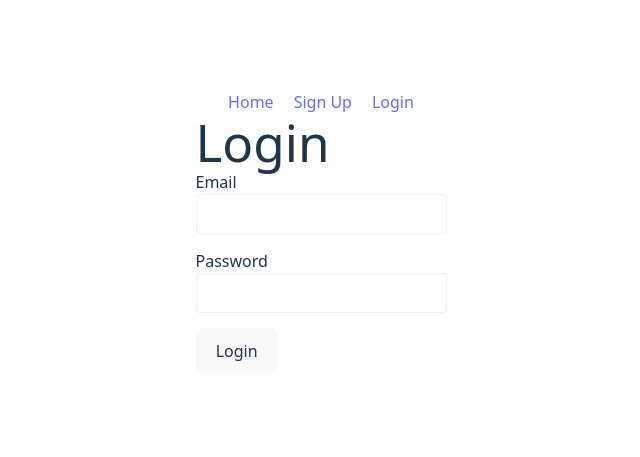
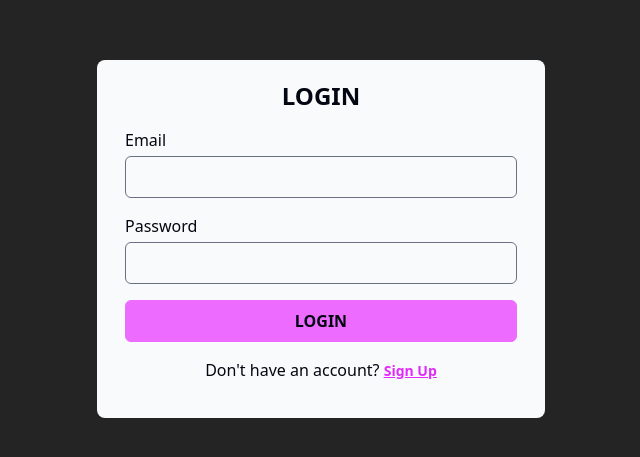
Before and after one commit to christian-harsana/music-sheet-catalog, a React (Vite) app: page /login in a window 1280 px wide. Shown: the part 161-618 px from the top of the page, without its empty margins (319-959 px from the left). Built offline with nearby package versions, Linux system fonts and the light colour scheme.

Commit message:
Reset styling and tidy up login page styling

```diff
--- a/src/App.css
+++ b/src/App.css
@@ -1,6 +1,3 @@
-#root {
-  max-width: 1280px;
-  margin: 0 auto;
-  padding: 2rem;
-  text-align: center;
-}
+/* #root {
+  min-height: inherit;
+} */
--- a/src/App.tsx
+++ b/src/App.tsx
@@ -60,14 +60,16 @@ const Navigation = () => {
 // COMPONENT
 function App() {
 
+  const {isAuthenticated} = useContext(AuthContext);
+
   return (
     <BrowserRouter>
       <AuthProvider>
         <UIProvider>
-          <Navigation />
+          { isAuthenticated && <Navigation /> }
 
           <Routes>
-            <Route index element={<Home />} />
+            <Route index element={<ProtectedRoute><Home /></ProtectedRoute>} />
             <Route path="settings" element={<ProtectedRoute><Settings /></ProtectedRoute>} />
             <Route path="profile" element={<ProtectedRoute><Profile /></ProtectedRoute>} />
             <Route path="login" element={<Login />} />
--- a/src/components/IconSpinner.tsx
+++ b/src/components/IconSpinner.tsx
@@ -1,6 +1,6 @@
 export default function IconSpinner () {
     return (
-        <svg xmlns="http://www.w3.org/2000/svg" viewBox="0 0 512 512" width="20" className="fill-white animate-spin">
+        <svg xmlns="http://www.w3.org/2000/svg" viewBox="0 0 512 512" width="20" className="fill-gray-950 animate-spin">
             {/* !Font Awesome Free v7.1.0 by @fontawesome - https://fontawesome.com License - https://fontawesome.com/license/free Copyright 2025 Fonticons, Inc.*/ }
             <path d="M222.7 32.1c5 16.9-4.6 34.8-21.5 39.8-79.3 23.6-137.1 97.1-137.1 184.1 0 106 86 192 192 192s192-86 192-192c0-86.9-57.8-160.4-137.1-184.1-16.9-5-26.6-22.9-21.5-39.8s22.9-26.6 39.8-21.5C434.9 42.1 512 140 512 256 512 397.4 397.4 512 256 512S0 397.4 0 256c0-116 77.1-213.9 182.9-245.4 16.9-5 34.8 4.6 39.8 21.5z"/>
         </svg>
--- a/src/index.css
+++ b/src/index.css
@@ -3,10 +3,9 @@
 :root {
   font-family: system-ui, Avenir, Helvetica, Arial, sans-serif;
   line-height: 1.5;
-  font-size: 10px;
+  /* font-size: 10px; */
   font-weight: 400;
-
-  color-scheme: light dark;
+  /* color-scheme: light dark; */
   color: rgba(255, 255, 255, 0.87);
   background-color: #242424;
 
@@ -16,7 +15,46 @@
   -moz-osx-font-smoothing: grayscale;
 }
 
-a {
+body {
+  margin: 0;
+  /* display: flex;
+  place-items: center stretch; */
+  font-size: 1rem;
+  min-width: 320px;
+  min-height: 100vh;
+}
+
+/* h1 {
+  font-size: 1.875rem;
+  line-height: 1.1;
+}
+
+h2 {
+  font-size: 1.5rem;
+  line-height: 1.1;
+}
+
+h3 {
+  font-size: 1.25rem;
+}
+
+h4 {
+  font-size: 1rem;
+}
+
+h5 {
+  font-size: 0.875rem;
+}
+
+h6 {
+  font-size: 0.75rem;
+} */
+
+button {
+  cursor: pointer;
+}
+
+/* a {
   font-weight: 500;
   color: #646cff;
   text-decoration: inherit;
@@ -26,21 +64,9 @@ a:hover {
   color: #535bf2;
 }
 
-body {
-  margin: 0;
-  display: flex;
-  place-items: center;
-  font-size: 1.6rem;
-  min-width: 320px;
-  min-height: 100vh;
-}
+ */
 
-h1 {
-  font-size: 3.2em;
-  line-height: 1.1;
-}
-
-button {
+/* button {
   border-radius: 8px;
   border: 1px solid transparent;
   padding: 0.6em 1.2em;
@@ -57,9 +83,9 @@ button:hover {
 button:focus,
 button:focus-visible {
   outline: 4px auto -webkit-focus-ring-color;
-}
+} */
 
-@media (prefers-color-scheme: light) {
+/* @media (prefers-color-scheme: light) {
   :root {
     color: #213547;
     background-color: #ffffff;
@@ -70,17 +96,11 @@ button:focus-visible {
   button {
     background-color: #f9f9f9;
   }
-}
-
-/* Navigation */
-
-nav a {
-  margin-inline: 1rem;
-}
+} */
 
 /* Form Elements */
 
-label {
+/* label {
   display: block;
 }
 
@@ -96,16 +116,10 @@ input[type="email"] {
 
 .field-error {
   color: red;
-}
+} */
 
 
-/* Utilities Class */
-
-.u-text-align-left {
-  text-align: left;
-}
-
-@theme {
+/* @theme {
 
   --animate-fade-in-and-out: fade-in-and-out 5s ease-in-out;
 
@@ -117,4 +131,4 @@ input[type="email"] {
       opacity: 0;
     }
   }
-}
+} */
--- a/src/pages/Login.tsx
+++ b/src/pages/Login.tsx
@@ -1,4 +1,5 @@
 import { useContext, useState, type ChangeEvent, type FocusEvent } from "react";
+import { Link } from "react-router";
 import { AuthContext } from "../contexts/AuthContext";
 import { UIContext } from "../contexts/UIContext";
 import type { AuthUser } from "../types/common.type";
@@ -159,11 +160,14 @@ function Login() {
     }
 
     return(
-        <form onSubmit={(e) => handleLoginFormSubmit(e, loginFormData)} className="u-text-align-left">
-            <h1>Login</h1>
+        <main className="flex justify-center items-center min-h-screen">
+            <form onSubmit={(e) => handleLoginFormSubmit(e, loginFormData)}
+                className="w-[calc(100%-3rem)] max-w-md px-7 py-5 rounded-lg bg-gray-50 text-gray-950">
 
-            <div className="mb-6">
-                <label htmlFor="email">Email</label>
+                <h1 className="mb-4 font-bold text-2xl text-center uppercase">Login</h1>
+
+                <div className="mb-4">
+                    <label htmlFor="email" className="block mb-1">Email</label>
                     <input
                         id="email"
                         type="email"
@@ -172,13 +176,14 @@ function Login() {
                         onChange={(e) => handleInputChange(e)}
                         onBlur={(e) => handleInputBlur(e)}
                         required={true}
+                        className="w-full border border-gray-500 rounded-md px-3 py-2"
                         {...(loginFormError.email && {"aria-invalid": "true", "aria-describedby": "emailError"})}
                     />
-                { loginFormError.email && <div id="emailError" className="field-error">{loginFormError.email}</div> }
+                    { loginFormError.email && <div id="emailError" className="text-red-500">{loginFormError.email}</div> }
                 </div>
 
-            <div className="mb-6">
-                <label htmlFor="password">Password</label>
+                <div className="mb-4">
+                    <label htmlFor="password" className="block mb-1">Password</label>
                     <input
                         id="password"
                         type="password"
@@ -187,23 +192,31 @@ function Login() {
                         onChange={(e) => handleInputChange(e)}
                         onBlur={(e) => handleInputBlur(e)}
                         required={true}
+                        className="w-full border border-gray-500 rounded-md px-3 py-2"
                         {...(loginFormError.password && {"aria-invalid": "true", "aria-describedby": "passwordError"})}
                     />
-                { loginFormError.password && <div id="passwordError" className="field-error">{loginFormError.password}</div> }
+                    { loginFormError.password && <div id="passwordError" className="text-red-500">{loginFormError.password}</div> }
                 </div>
 
-            <div className="mb-6">
+                <div className="mb-4">
                     {
                         isFormProcessing ? (
-                        <button type="submit" disabled className="flex flex-nowrap gap-4">
+                            <button type="submit"
+                                disabled
+                                className="flex flex-nowrap justify-center gap-3 w-full px-3 py-2 border border-fuchsia-400 rounded-md bg-fuchsia-400 font-semibold uppercase cursor-default">
                                 <IconSpinner />
                                 Login...
                             </button>
                         ) :
-                    ( <button type="submit">Login</button> )
+                        ( <button type="submit" className="w-full px-3 py-2 border border-fuchsia-400 hover:border-fuchsia-500 rounded-md bg-fuchsia-400 hover:bg-fuchsia-500 font-semibold uppercase">Login</button> )
                     }
                 </div>
+
+                <p className="mb-4 text-center">
+                    Don't have an account? <Link to="/signup" className="text-sm text-fuchsia-500 font-semibold underline hover:no-underline">Sign Up</Link>
+                </p>
             </form>
+        </main>
     )
 }
 
```
Lines whose indentation alone changed are shown as unchanged.
